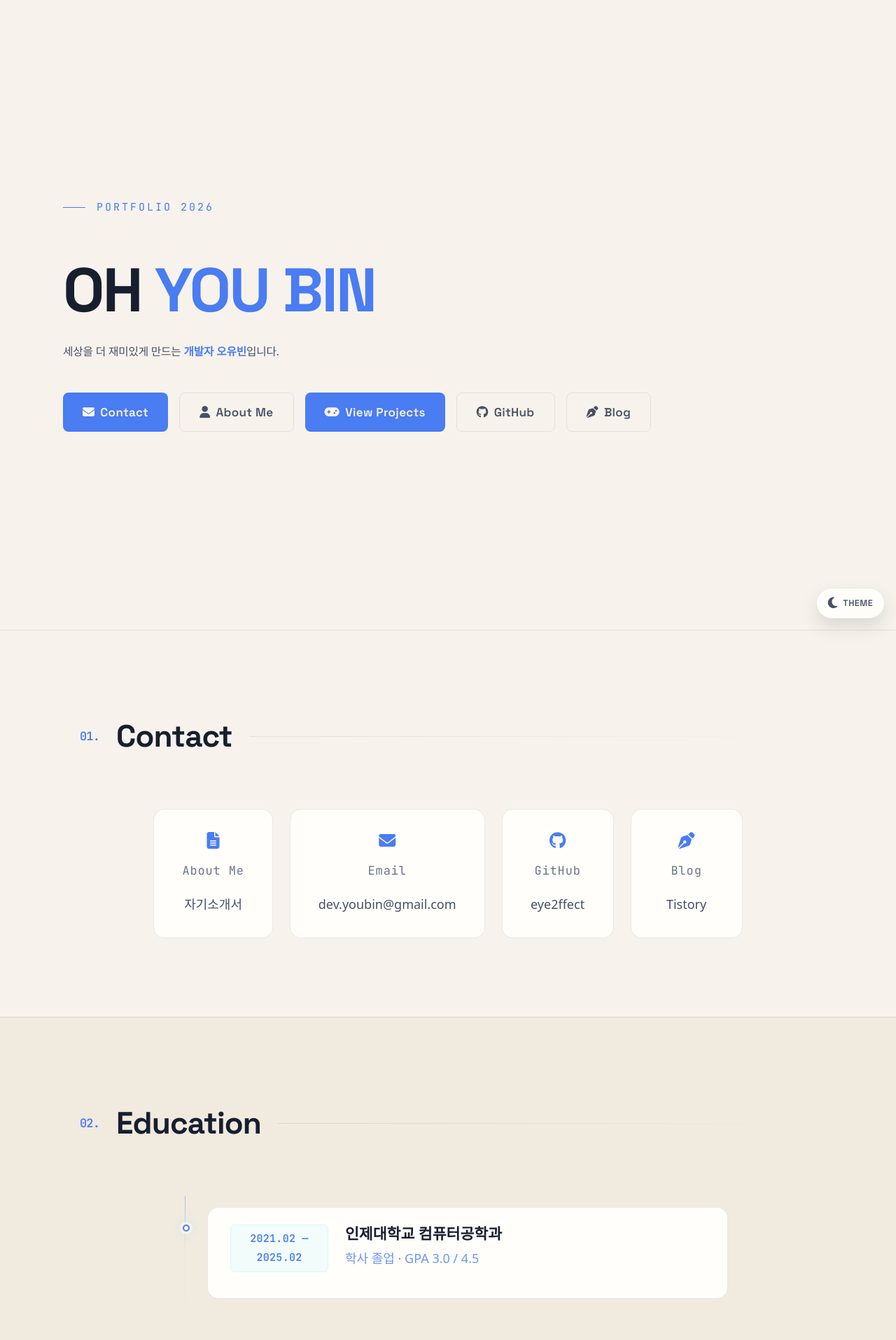
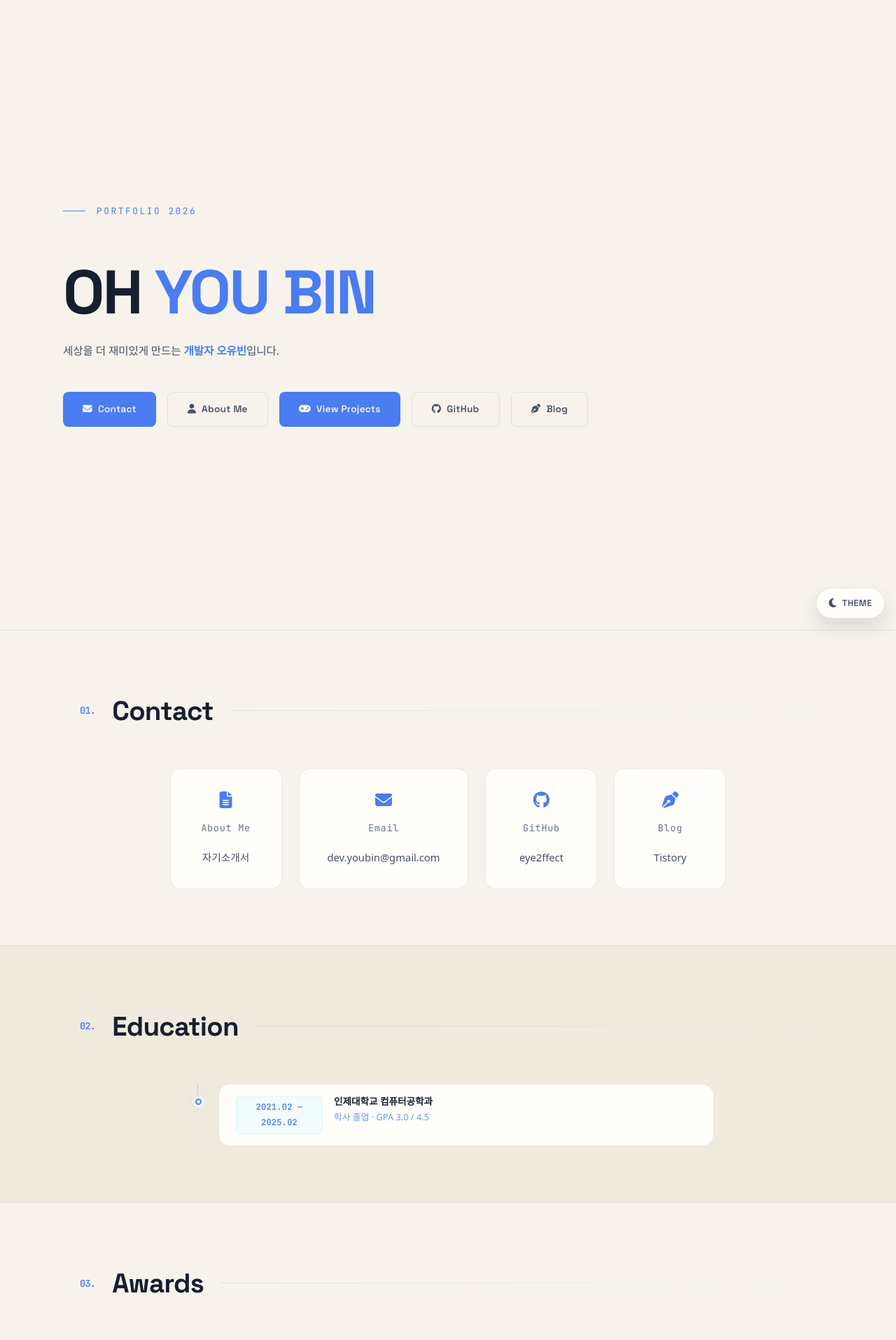
Before and after one commit to eye2ffect/eye2ffect.github.io, a Jekyll site: the page built from index.html, in a window 1280 px wide. Shown: the top 1915 px of the page at 70% size. Built offline with Jekyll 4.4.1, drawn with Linux system fonts in a browser that asks for light colours; some web fonts are replaced; some of the changed text lies outside the part shown.

Commit message:
Tighten timeline layout and resume copy

```diff
--- a/_includes/career.html
+++ b/_includes/career.html
@@ -6,9 +6,8 @@
                 <div class="experience-item">
                     <div class="experience-period">2024.10 — 2024.12</div>
                     <div class="experience-content">
-                        <h3 class="experience-title">경남 테크노파크 인턴</h3>
-                        <div class="experience-company">Test Bed 연구 지원</div>
-                        <p class="paragraph-text-normal">보안 위협 시나리오 분석 및 해결 방안을 도출하고, 연구 결과를 PPT 보고서로 정리해 제시했습니다.</p>
+                        <h3 class="experience-title">컴퓨터 보안 연구실 · 기업 인턴</h3>
+                        <div class="experience-company">한국 포렌식 학회 / 경남테크노파크 의뢰</div>
                     </div>
                 </div>
                 <div class="experience-item">
--- a/assets/css/education.css
+++ b/assets/css/education.css
@@ -1,33 +1,33 @@
 /* Experience & Education — Timeline v3 */
 .experience-grid {
-  max-width: 800px; margin: 0 auto;
-  display: grid; gap: var(--space-3);
-  padding: var(--space-2) 0;
+  max-width: 760px; margin: 0 auto;
+  display: grid; gap: var(--space-2);
+  padding: 0;
   position: relative;
 }
 .experience-grid::before {
   content: ''; position: absolute;
-  left: 24px; top: 0; bottom: 0;
+  left: 22px; top: 0; bottom: 0;
   width: 1px;
   background: linear-gradient(180deg, var(--cyan), rgba(0,212,255,0.1), transparent);
   opacity: 0.4;
 }
 
 .experience-item {
-  display: flex; gap: var(--space-3);
+  display: flex; gap: var(--space-2);
   align-items: flex-start;
   background: var(--bg-card);
   border-radius: var(--card-radius, 16px);
-  padding: var(--space-3) var(--space-4);
-  margin-left: 56px;
+  padding: var(--space-2) var(--space-3);
+  margin-left: 52px;
   border: 1px solid var(--border);
   position: relative;
   transition: all 0.4s var(--ease-out);
 }
 .experience-item::before {
   content: ''; position: absolute;
-  left: -36px; top: 24px;
-  width: 10px; height: 10px;
+  left: -34px; top: 20px;
+  width: 9px; height: 9px;
   background: var(--bg-primary);
   border: 2px solid var(--cyan);
   border-radius: 50%;
@@ -36,7 +36,7 @@
   transition: all 0.3s var(--ease-out);
 }
 .experience-item:hover {
-  transform: translateX(6px);
+  transform: translateX(4px);
   border-color: var(--border-hover);
   box-shadow: 0 12px 40px rgba(0,0,0,0.3), 0 0 24px rgba(0,212,255,0.04);
 }
@@ -46,12 +46,12 @@
 }
 
 .experience-period {
-  flex-shrink: 0; width: 140px;
+  flex-shrink: 0; width: 124px;
   font-family: var(--font-mono); font-weight: 600;
-  font-size: var(--text-xs);
+  font-size: var(--text-xxs);
   color: var(--cyan);
   background: rgba(0, 212, 255, 0.05);
-  padding: 6px var(--space-2);
+  padding: 5px 10px;
   border-radius: 6px;
   border: 1px solid rgba(0, 212, 255, 0.1);
   text-align: center;
@@ -60,23 +60,23 @@
 .experience-content { flex: 1; }
 .experience-title {
   font-family: var(--font-display);
-  font-size: var(--text-h3); font-weight: 600;
+  font-size: var(--text-small); font-weight: 600;
   color: var(--text-primary);
-  margin-bottom: 4px; line-height: 1.3;
+  margin-bottom: 2px; line-height: 1.25;
 }
 .experience-company {
-  font-size: var(--text-body);
+  font-size: var(--text-xs);
   color: var(--cyan); opacity: 0.8;
   font-weight: 500;
-  margin-bottom: var(--space-2);
+  margin-bottom: var(--space-1);
 }
 .experience-description {
   margin: 0; padding: 0; list-style: none;
 }
 .experience-description li {
   color: var(--text-secondary);
-  font-size: var(--text-body);
-  line-height: 1.9; margin-bottom: 6px;
+  font-size: var(--text-xs);
+  line-height: 1.7; margin-bottom: 4px;
   position: relative; padding-left: 20px;
 }
 .experience-description li::before {
@@ -88,13 +88,13 @@
 @media screen and (max-width: 768px) {
   .experience-grid::before { left: 14px; }
   .experience-item {
-    flex-direction: column; gap: var(--space-2);
-    padding: var(--space-3); margin-left: 40px;
+    flex-direction: column; gap: 0.65rem;
+    padding: var(--space-2); margin-left: 34px;
   }
-  .experience-item::before { left: -30px; top: 18px; width: 8px; height: 8px; }
+  .experience-item::before { left: -24px; top: 16px; width: 8px; height: 8px; }
   .experience-period { width: auto; text-align: left; align-self: flex-start; }
 }
 @media screen and (max-width: 480px) {
-  .experience-item { padding: var(--space-2); margin-left: 32px; }
-  .experience-item::before { left: -24px; }
+  .experience-item { padding: 0.7rem; margin-left: 28px; }
+  .experience-item::before { left: -20px; }
 }
--- a/assets/css/main.css
+++ b/assets/css/main.css
@@ -55,13 +55,13 @@
   --font-mono: 'JetBrains Mono', 'Fira Code', monospace;
 
   --text-hero: clamp(3rem, 8vw, 5.5rem);
-  --text-h1: clamp(2rem, 4vw, 2.75rem);
-  --text-h2: clamp(1.4rem, 2.8vw, 1.75rem);
-  --text-h3: clamp(1.15rem, 2.2vw, 1.35rem);
-  --text-body: clamp(1rem, 1.5vw, 1.125rem);
-  --text-small: clamp(0.95rem, 1.4vw, 1.0625rem);
-  --text-xs: 0.9375rem;
-  --text-xxs: 0.875rem;
+  --text-h1: clamp(1.8rem, 3.4vw, 2.4rem);
+  --text-h2: clamp(1.2rem, 2.2vw, 1.5rem);
+  --text-h3: clamp(1rem, 1.8vw, 1.2rem);
+  --text-body: clamp(0.92rem, 1.15vw, 1rem);
+  --text-small: clamp(0.85rem, 1vw, 0.95rem);
+  --text-xs: 0.8rem;
+  --text-xxs: 0.75rem;
 
   /* ---- Spacing ---- */
   --space-1: 0.5rem;
@@ -75,7 +75,7 @@
   --space-12: 6rem;
 
   --max-width: 1100px;
-  --section-padding: clamp(4rem, 10vw, 7rem);
+  --section-padding: clamp(3rem, 7vw, 5rem);
   --card-radius: 16px;
 
   /* ---- Motion ---- */
@@ -446,7 +446,7 @@ html {
   font-size: var(--text-h1);
   color: var(--text-primary);
   font-weight: 700; letter-spacing: -0.02em;
-  margin-bottom: var(--space-8);
+  margin-bottom: var(--space-6);
   position: relative;
   display: flex; align-items: center; gap: var(--space-3);
 }
@@ -766,12 +766,12 @@ html {
    ================================================================ */
 .project-technologies {
   display: flex; flex-wrap: wrap; gap: 8px;
-  margin-bottom: var(--space-6); justify-content: center;
+  margin-bottom: var(--space-5); justify-content: center;
 }
 .projects-wrapper {
   display: grid;
   grid-template-columns: repeat(auto-fill, minmax(300px, 1fr));
-  gap: var(--space-3);
+  gap: var(--space-2);
 }
 
 .project-card {
@@ -793,7 +793,7 @@ html {
 .project-card:hover::after { opacity: 0; }
 
 .project-image {
-  width: 100%; height: 180px;
+  width: 100%; height: 160px;
   overflow: hidden; position: relative;
   background: var(--bg-secondary);
   display: flex; align-items: center; justify-content: center;
@@ -828,7 +828,7 @@ html {
 }
 
 .project-content {
-  padding: var(--space-3);
+  padding: var(--space-2) var(--space-3);
   position: relative; z-index: 2;
 }
 .project-title {
```
